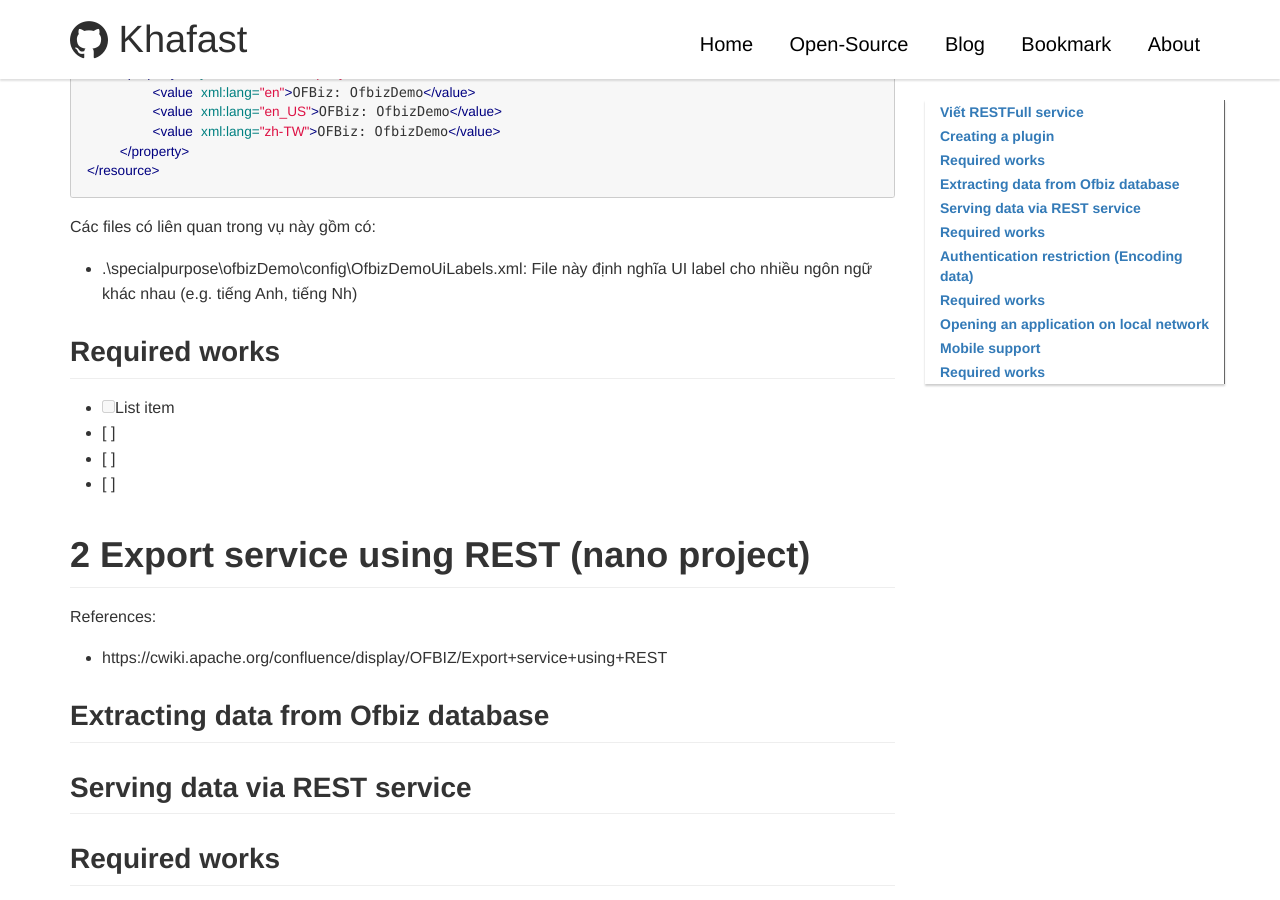
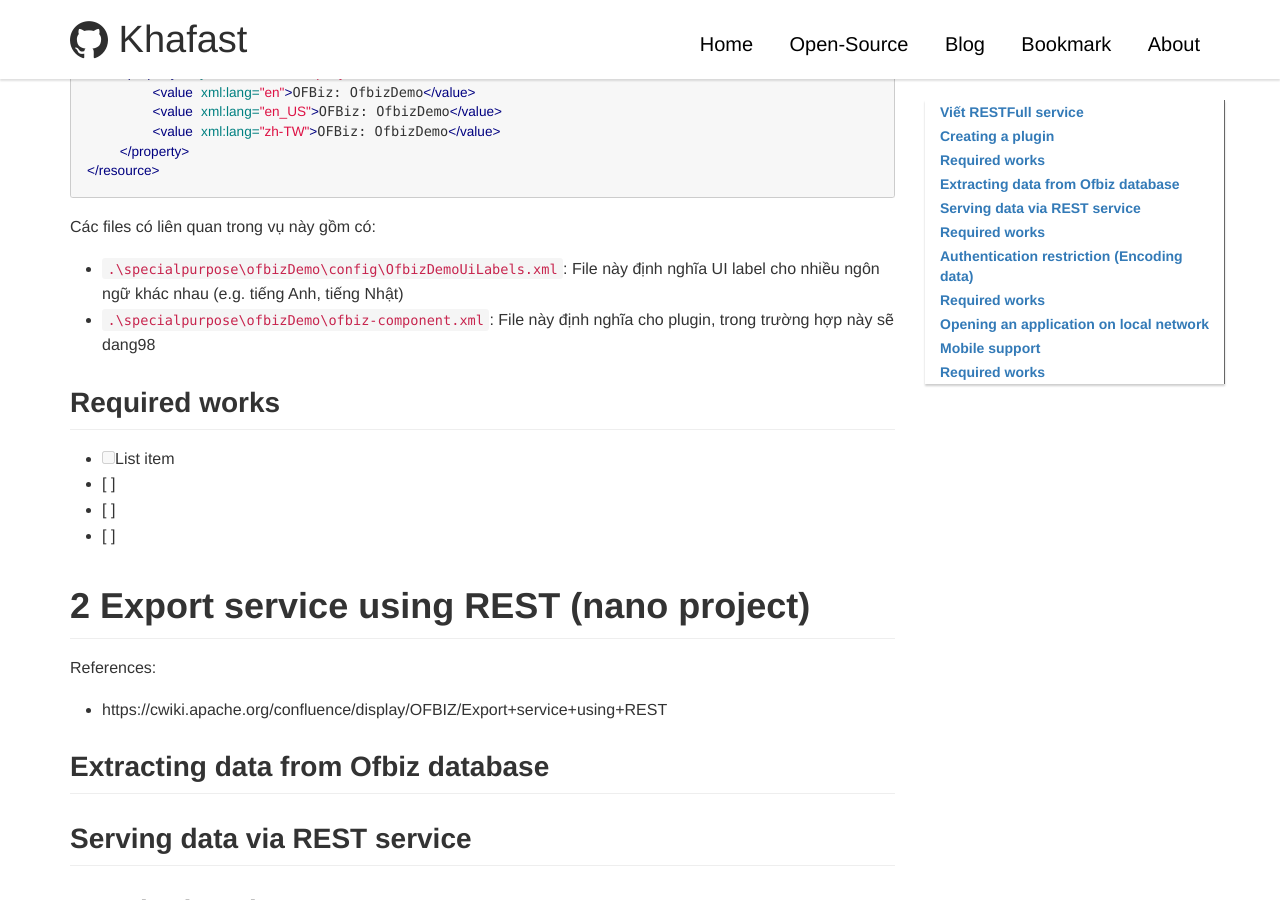
Before and after one commit to khafast/khafast.github.io, a Jekyll site: the page built from _posts/2018/2019-01-05-Apache-Ofbiz-overview.md, in a window 1280 px wide and 900 px high, scrolled down 1697 px. Built offline with Jekyll 4.4.1, drawn with Linux system fonts in a browser that asks for light colours; our own code applies the rules of GitHub Pages for plain Markdown files; comment, search, counter and statistics services are not loaded.

Commit message:
_posts/2018/2019-01-05-Apache-Ofbiz-overview.md updated from https://stackedit.io/

````diff
--- a/_posts/2018/2019-01-05-Apache-Ofbiz-overview.md
+++ b/_posts/2018/2019-01-05-Apache-Ofbiz-overview.md
@@ -61,8 +61,8 @@ chèn định nghĩa locale `en_US` vào như hình:
 </resource>
 ```
 Các files có liên quan trong vụ này gồm có:
-- .\specialpurpose\ofbizDemo\config\OfbizDemoUiLabels.xml: File này định nghĩa UI label cho nhiều ngôn ngữ khác nhau (e.g. tiếng Anh, tiếng Nh)
-
+- `.\specialpurpose\ofbizDemo\config\OfbizDemoUiLabels.xml`: File này định nghĩa UI label cho nhiều ngôn ngữ khác nhau (e.g. tiếng Anh, tiếng Nhật)
+- `.\specialpurpose\ofbizDemo\ofbiz-component.xml`: File này định nghĩa cho plugin, trong trường hợp này sẽ dang98
 
 
 ## Required works
````
Also changed, not shown: other parts of _posts/2018/2019-01-05-Apache-Ofbiz-overview.md (+1 -1 lines).
